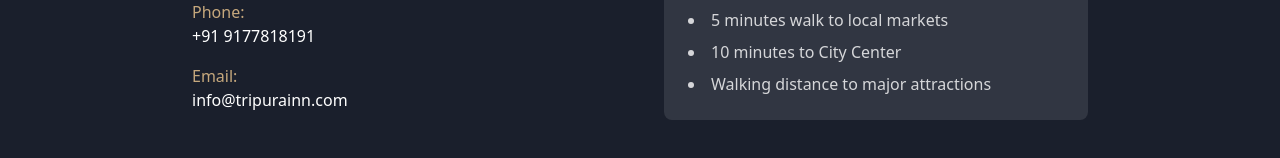
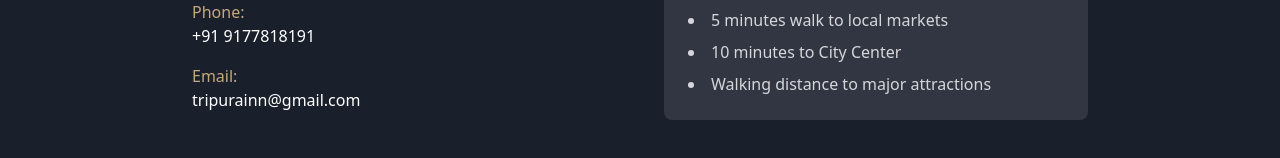
Before and after one commit to TripuraInn/tripurainn, a React (Vite) app: page / in a window 1280 px wide. Shown: the part 2312-2470 px from the top of the page. Built offline with nearby package versions, Linux system fonts and the light colour scheme.

Commit message:
Update contact email address
Changed the contact email address in the ContactSection component to tripurainn@gmail.com.
[skip gpt_engineer]

```diff
--- a/src/components/ContactSection.tsx
+++ b/src/components/ContactSection.tsx
@@ -29,7 +29,7 @@ const ContactSection = () => {
                 <p>
                   <span className="text-gold">Email:</span>
                   <br />
-                  info@tripurainn.com
+                  tripurainn@gmail.com
                 </p>
               </div>
             </div>
```
